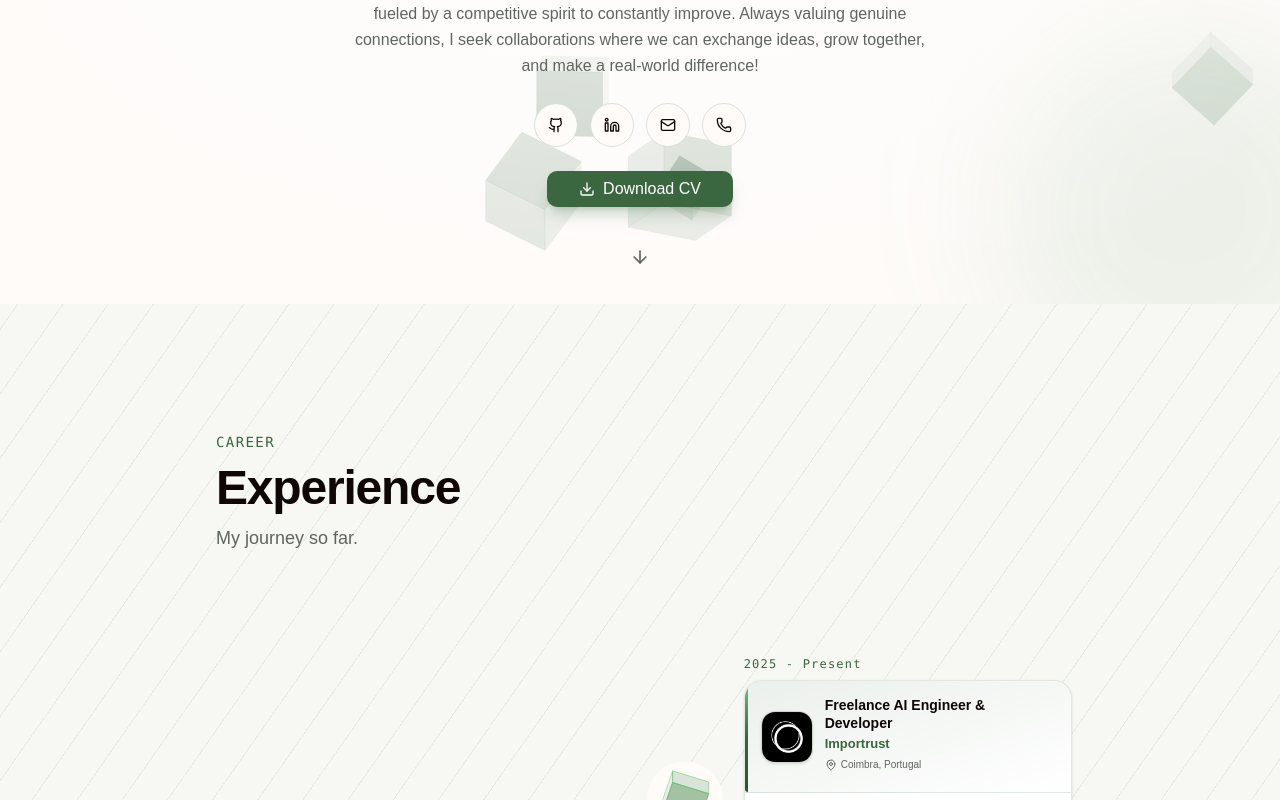
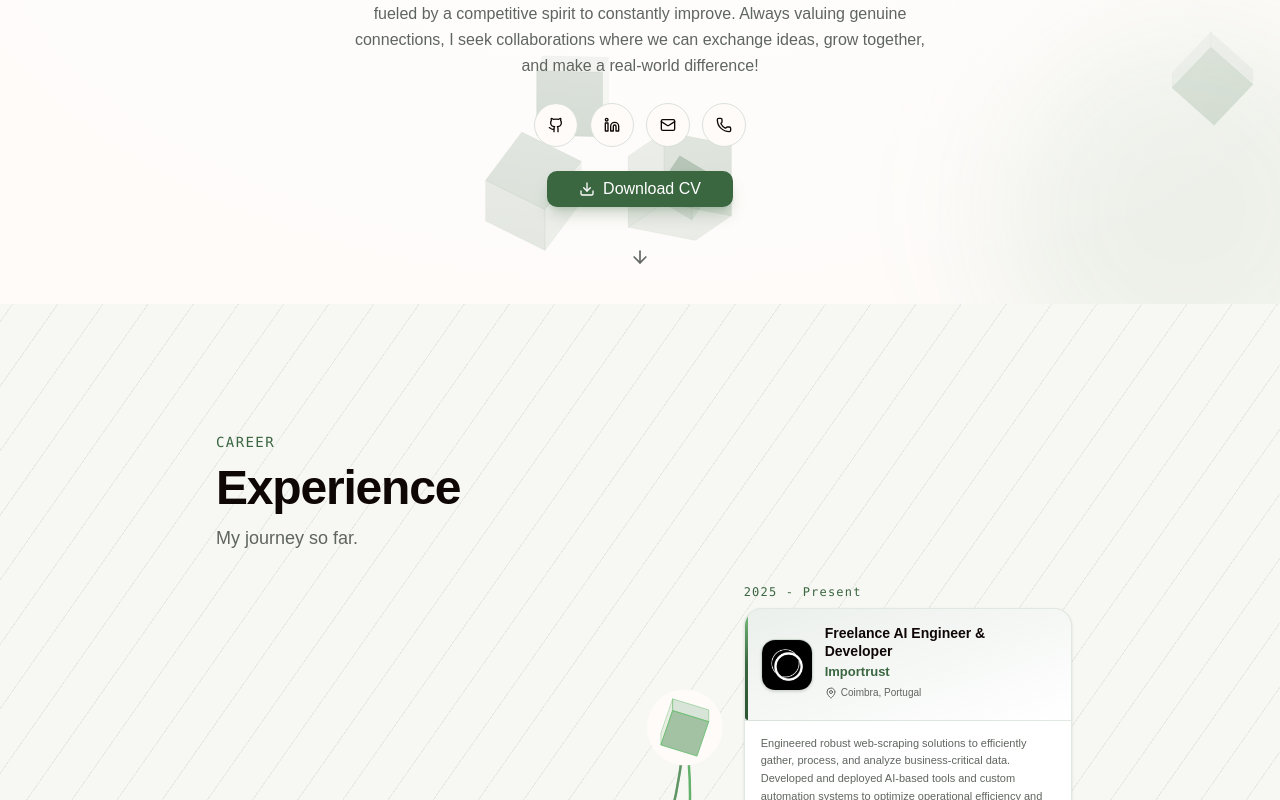
Before and after one commit to franciscosantos57/franciscoseabrasantos, a React (Vite) app in the folder frontend/: page / in a window 1280 px wide. Shown: the part 496-1296 px from the top of the page. Built offline with nearby package versions, Linux system fonts and the light colour scheme.

Commit message:
last fix

```diff
--- a/frontend/src/components/sections/Experience.tsx
+++ b/frontend/src/components/sections/Experience.tsx
@@ -72,7 +72,7 @@ export default function Experience() {
       className="experience-bg bg-muted/50 overflow-hidden relative"
     >
       {/* Section header */}
-      <div className="max-w-4xl mx-auto px-5 pt-20 pb-10 md:px-6 md:pt-32 md:pb-12 reveal flex flex-col gap-3">
+      <div className="max-w-4xl mx-auto px-5 pt-20 pb-10 md:px-6 md:pt-32 md:pb-4 reveal flex flex-col gap-3">
         <p className="text-sm font-mono text-[#3A6640] tracking-widest uppercase">
           career
         </p>
--- a/frontend/src/components/ui/timeline.tsx
+++ b/frontend/src/components/ui/timeline.tsx
@@ -249,7 +249,7 @@ export function CurvedTimeline({ data }: { data: TimelineEntry[] }) {
   return (
     <div
       ref={containerRef}
-      className="relative w-full max-w-4xl px-4 pb-24 pt-14"
+      className="relative w-full max-w-4xl px-4 pb-24 pt-14 md:pt-4"
       style={{ marginInline: "auto" }}
     >
       {/* SVG absolute overlay — always behind cards */}
```
